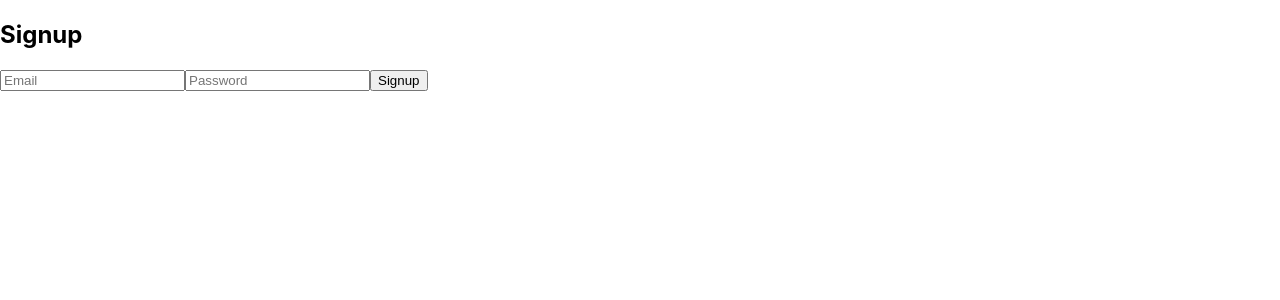
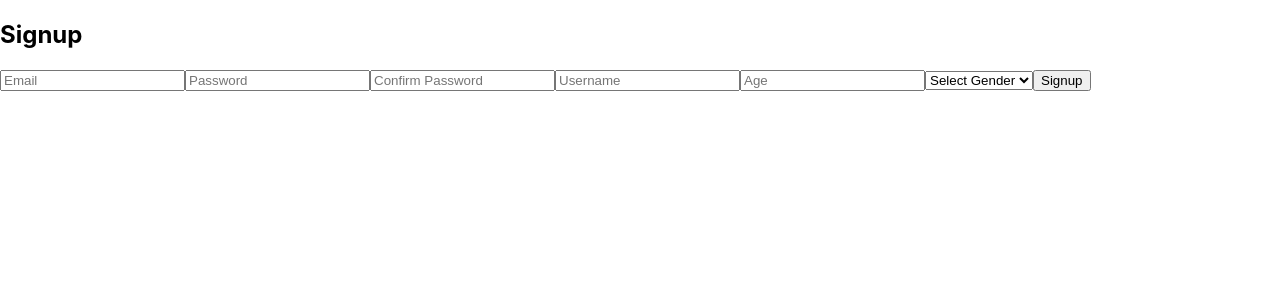
Before and after one commit to jeanmuribia/snapplot, a React (Create React App) app: page /signup in a window 1280 px wide. Shown: the top 300 px of the page. Built offline with nearby package versions, Linux system fonts and the light colour scheme.

Commit message:
^working firestore clou and signin

```diff
--- a/src/firebase.js
+++ b/src/firebase.js
@@ -1,5 +1,6 @@
 // Import the functions you need from the SDKs you need
 import { initializeApp } from "firebase/app";
+import { getFirestore } from "firebase/firestore"
 //import { getAnalytics } from "firebase/analytics";
 // TODO: Add SDKs for Firebase products that you want to use
 // https://firebase.google.com/docs/web/setup#available-libraries
@@ -18,6 +19,8 @@ const firebaseConfig = {
 
 // Initialize Firebase
 const firebase = initializeApp(firebaseConfig);
+const firestore = getFirestore(firebase)
 //const analytics = getAnalytics(app);
 
-export default firebase;
+const firebaseExports = {firebase, firestore};
+export default firebaseExports;
--- a/src/userComponents/Login.js
+++ b/src/userComponents/Login.js
@@ -1,21 +1,44 @@
 import React, { useState } from 'react';
 import { getAuth, signInWithEmailAndPassword } from "firebase/auth";
-import app from '../firebase';
-import { useNavigate } from 'react-router-dom';
+import { Link, useNavigate } from 'react-router-dom';
+import firebaseExports from '../firebase';
 
 const Login = () => {
   const [email, setEmail] = useState('');
   const [password, setPassword] = useState('');
   const navigate = useNavigate();
+  const { firebase } = firebaseExports;
 
   const handleLogin = async () => {
     try {
-      const auth = getAuth(app);
+      const auth = getAuth(firebase);
       await signInWithEmailAndPassword(auth, email, password);
       navigate('/dashboard'); // Navigate to the dashboard upon successful login
     } catch (error) {
       console.error('Error logging in:', error.message);
     }
+  };
+
+  const handleSignup = () => {
+    // Vérifier si l'e-mail et le mot de passe sont valides
+    if (!validateEmail(email)) {
+      console.error('Invalid email address');
+      return;
+    }
+
+    if (password.length < 6) {
+      console.error('Password must be at least 6 characters long');
+      return;
+    }
+
+    // Si les informations sont valides, naviguer vers la page de sign up
+    navigate(`/signup?email=${email}&password=${password}`);
+  };
+
+  // Fonction pour valider l'e-mail
+  const validateEmail = (email) => {
+    const re = /^[^\s@]+@[^\s@]+\.[^\s@]+$/;
+    return re.test(String(email).toLowerCase());
   };
 
   return (
@@ -34,6 +57,8 @@ const Login = () => {
         onChange={(e) => setPassword(e.target.value)}
       />
       <button onClick={handleLogin}>Login</button>
+      {/* Lien vers la page de sign up avec gestion de la navigation conditionnelle */}
+      <button onClick={handleSignup}>Signup</button>
     </div>
   );
 };
--- a/src/userComponents/Signup.js
+++ b/src/userComponents/Signup.js
@@ -1,16 +1,55 @@
 import React, { useState } from 'react';
 import { getAuth, createUserWithEmailAndPassword } from "firebase/auth";
-import app from '../firebase';
+import { collection, addDoc } from "firebase/firestore";
+import firebaseExports from '../firebase';
+import { useLocation } from 'react-router-dom';
 
 const Signup = () => {
-  const [email, setEmail] = useState('');
-  const [password, setPassword] = useState('');
+  const location = useLocation();
+  const queryParams = new URLSearchParams(location.search);
+  const defaultEmail = queryParams.get('email') || '';
+  const defaultPassword = queryParams.get('password') || '';
+
+  const [email, setEmail] = useState(defaultEmail);
+  const [password, setPassword] = useState(defaultPassword);
+  const [confirmPassword, setConfirmPassword] = useState('');
+  const [username, setUsername] = useState('');
+  const [age, setAge] = useState('');
+  const [gender, setGender] = useState('');
 
   const handleSignup = async () => {
     try {
-      const auth = getAuth(app);
-      await createUserWithEmailAndPassword(auth, email, password);
-      // Navigate to the dashboard or do something else upon successful signup
+
+      if (!email || !password || !confirmPassword || !username || !age || !gender) {
+        console.error("All fields are required");
+        return;
+      }// Création d'une instance d'authentification Firebase
+      const { firebase, firestore } = firebaseExports;
+      const auth = getAuth(firebase);
+
+      // Vérification si les mots de passe correspondent
+      if (password !== confirmPassword) {
+        console.error("Passwords do not match");
+        return;
+      }
+
+      // Création de l'utilisateur avec l'email et le mot de passe
+      const userCredential = await createUserWithEmailAndPassword(auth, email, password);
+
+      // Ajout d'un document utilisateur dans Firestore avec l'ID utilisateur authentifié
+      const userData = {
+        userId: userCredential.user.uid,
+        email: email,
+        username: username,
+        age: age,
+        gender: gender,
+        // Ajoutez d'autres champs utilisateur ici
+      };
+
+      // Ajout du document à la collection "users"
+      await addDoc(collection(firestore, "users"), userData);
+
+      // Navigation vers le tableau de bord ou toute autre action après l'inscription réussie
     } catch (error) {
       console.error('Error signing up:', error.message);
     }
@@ -31,6 +70,33 @@ const Signup = () => {
         value={password}
         onChange={(e) => setPassword(e.target.value)}
       />
+      <input
+        type="password"
+        placeholder="Confirm Password"
+        value={confirmPassword}
+        onChange={(e) => setConfirmPassword(e.target.value)}
+      />
+      <input
+        type="text"
+        placeholder="Username"
+        value={username}
+        onChange={(e) => setUsername(e.target.value)}
+      />
+      <input
+        type="number"
+        placeholder="Age"
+        value={age}
+        onChange={(e) => setAge(e.target.value)}
+      />
+      <select
+        value={gender}
+        onChange={(e) => setGender(e.target.value)}
+      >
+        <option value="">Select Gender</option>
+        <option value="male">Male</option>
+        <option value="female">Female</option>
+        <option value="other">Other</option>
+      </select>
       <button onClick={handleSignup}>Signup</button>
     </div>
   );
```
Also changed, not shown: package.json (+6 -5 lines), 1 other file (tests, documents, lock files or other folders).
